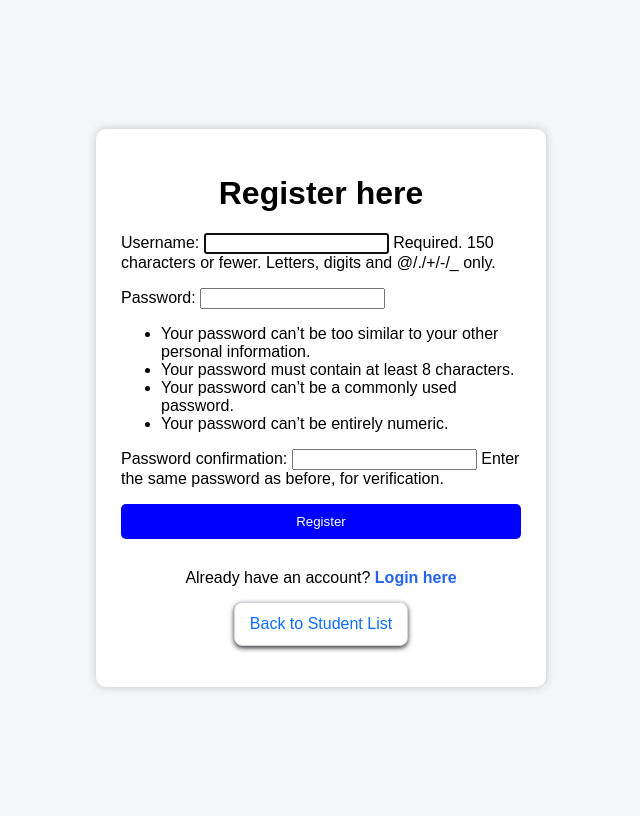
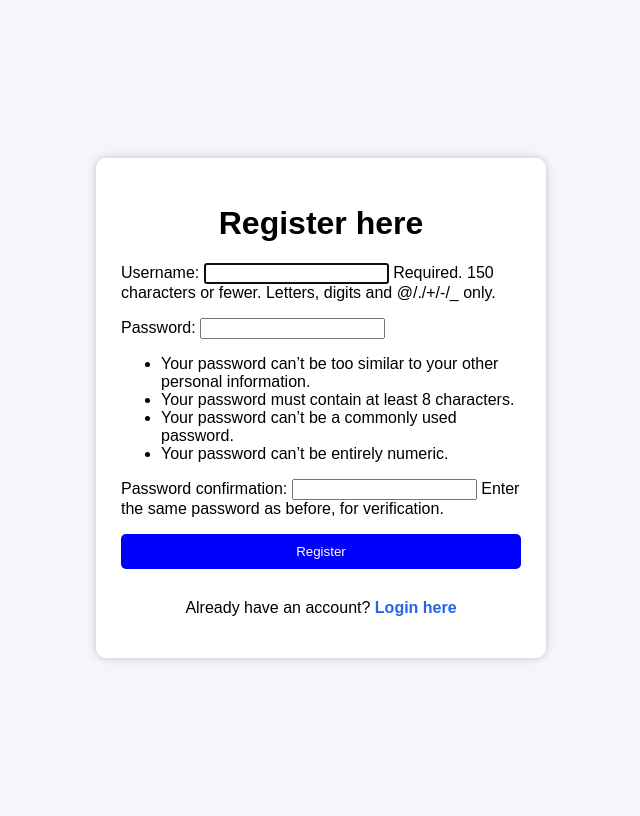
Before and after one commit to kumarsonukumar77640/Student-management-system, a Django app: page /register/ in a window 1280 px wide. Shown: the whole page, without its empty margins (319-959 px from the left). Run offline with Django 5.2, Linux system fonts and the light colour scheme.

Commit message:
register.html file updated

```diff
--- a/students/templates/registration/register.html
+++ b/students/templates/registration/register.html
@@ -18,7 +18,7 @@
     </form>
     <p class="login-text">Already have an account?
         <a href="{% url 'login' %}" class="login-link">Login here</a>
-    <a href="/" class="btn-back">Back to Student List </a>
+
     </p>
     </div>
 </body>
```
